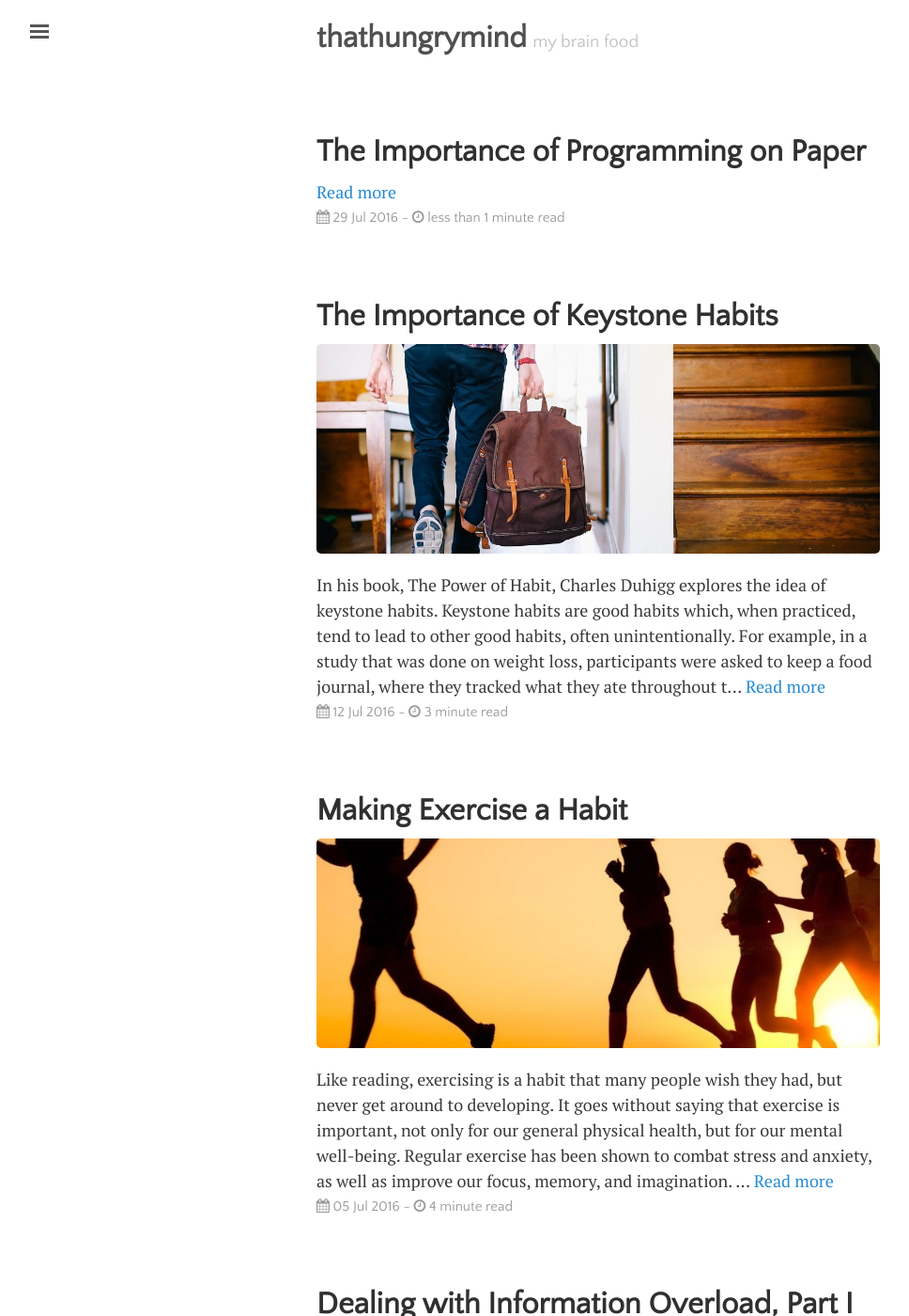
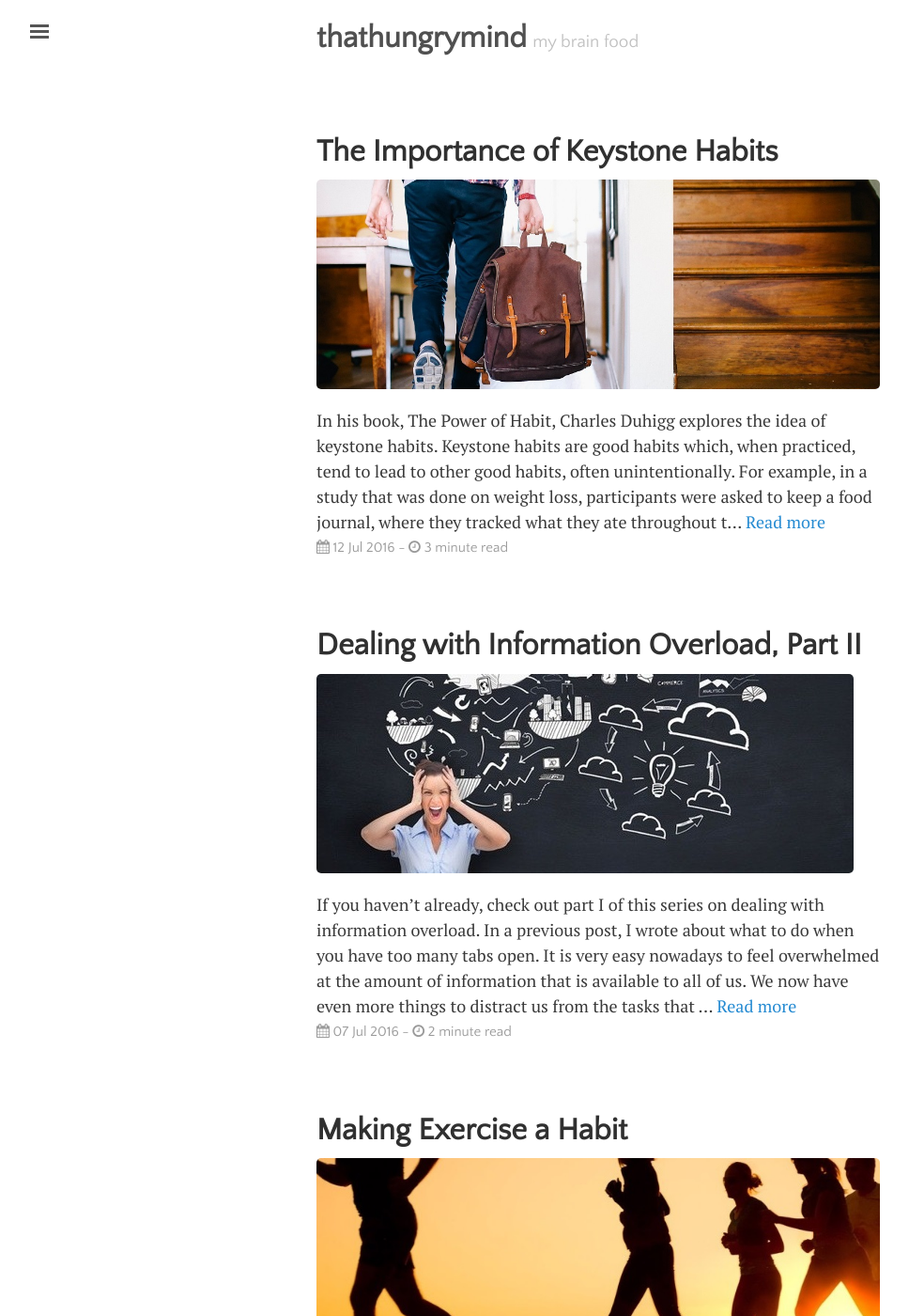
Before and after one commit to LeNPaul/that-hungry-mind, a Jekyll site: the page built from index.html, in a window 1280 px wide and 1400 px high. Shown: the whole window at 94% size, without its empty margins (3-971 px from the left). Built offline with Jekyll 4.4.1, drawn with Linux system fonts in a browser that asks for light colours; nearby versions of some CDN libraries; the list of posts is cut into pages by our own code.

Commit message:
Add blog posts and update site

```diff
--- a/_config.yml
+++ b/_config.yml
@@ -7,8 +7,8 @@ permalink:           none
 title:               "thathungrymind"
 tagline:             "my brain food"
 description:         "thathungrymind | my brain food"
-url:                 #"http://lenpaul.github.io"
-baseurl:             #"/hungry-minds"
+url:                 "http://lenpaul.github.io"
+baseurl:             "/hungry-minds"
 gems:                [jekyll-paginate]
 paginate:            8
 
--- /dev/null
+++ b/_posts/journal/2016-07-07-Dealing-with-Information-Overload-Part-II.md
@@ -0,0 +1,43 @@
+---
+layout: post
+title: "Dealing with Information Overload, Part II"
+categories: journal
+tags: [productivity]
+image:
+  feature:
+  teaser: overload2-teaser.jpg
+  credit:
+  creditlink:
+---
+
+*If you haven’t already, check out <a href="https://hungryminds.quora.com/Dealing-with-Information-Overload-Part-I">part I</a> of this series on dealing with information overload.*
+
+<img src="{{ site.url }}/images/overload2.jpg">
+
+In a previous post, I wrote about <a href="https://hungryminds.quora.com/Dealing-with-Information-Overload-Part-I">what to do when you have too many tabs open</a>.
+
+It is very easy nowadays to feel overwhelmed at the amount of information that is available to all of us. We now have even more things to distract us from the tasks that we are supposed to be dong.
+
+Although using <a href="http://www.one-tab.com/">OneTab</a> is a good solution to implement whenever you find yourself overwhelmed with open tabs, it is really only a temporary fix to help you focus your the current tasks at that moment. How do you actually get around to reading all those links?
+
+**Ideally, you shouldn’t.**
+
+Many of the articles that we come across aren’t really all that important. They may seem important at the time, but that might be because we are looking for any excuse to avoid our important tasks. Procrastination kicks in, and everything else suddenly seems more urgent and important.
+
+Of course, not many people, including myself. are going to be willing to close all of their unimportant tabs. The solution is to find an efficient way to save these tabs for later, so that you can more easily close these tabs.
+
+I personally use <a href="https://getpocket.com">Pocket</a> and <a href="https://evernote.com/">Evernote</a> for saving articles to read for later. Evernote acts like a second brain for me, where I can store all kinds of information for later reference. Pocket on the other hand is what I use to read the articles that I save for later.
+
+You could just stick with using OneTab, but I view that as a temporary fix, or as a way to manage a large number of open tabs. Evernote and Pocket allow me to actually revisit these links later if I wish to on my phone, tablet, or eReader. An advantage of this is that I can do this while waiting for the bus, or in line for something.
+
+So whenever I find myself overwhelmed with tabs full of unrelated articles to read later, I’ll save them to my Pocket, and close that tab. I use the <a href="https://evernote.com/webclipper/">Evernote web clipper</a> to throw everything else into Evernote.
+
+Many times, when I do need to find a certain article that I came across a few weeks ago, I can easily find it using Evernote’s search function.
+
+**The point is that by saving these links somewhere, I have peace of mind that the link will be there, so I can focus on what I need to be focusing on at the moment.**
+
+I find that the majority of the time, I rarely get around to reading these articles, or visiting these links again.
+
+*If you would like to read more, please follow my blog on Quora at <a href="https://hungryminds.quora.com/">Hungry Minds</a>. You can also follow me on Twitter if you would like to continue the conversation there!*
+
+<a href="https://hungryminds.quora.com/Dealing-With-Information-Overload-Part-II">Originally published on Quora</a>
--- a/_posts/journal/2016-07-12-The-Importance-of-Keystone-Habits.md
+++ b/_posts/journal/2016-07-12-The-Importance-of-Keystone-Habits.md
@@ -18,7 +18,7 @@ Interestingly enough, the habit of tracking food consumption led to the habit of
 
 An important characteristic of many keystone habits is that they are often habits which depend on tracking and quantifying something that you are trying to improve on. It’s not hard to see how the above study could also be extended to other habits, another example being that of a graduate student who stopped her nail-biting habit in large part <a href="http://www.huffingtonpost.com/charles-duhigg/breaking-habits_b_1509783.html">by recording each time she bit her nails</a>.
 
-Here are some keystone habits that I personally practice myself in my own life, that I feel have the greatest impact:
+**Here are some keystone habits that I personally practice myself in my own life, that I feel have the greatest impact:**
 
 ### Journaling
 
@@ -49,3 +49,7 @@ Among the many obvious benefits of reading more books, reading has been shown to
 ### Conclusion
 
 It is always a good idea to pick only one habit to work on at a time. There will time to develop other habits, but if you try to do too many habits at a time, you will end up doing none of them. These keystones habits will inevitably lead to other good habits anyways, so it’s a good idea not to get too greedy in the beginning.
+
+*If you would like to read more, please follow my blog on Quora at <a href="https://hungryminds.quora.com/">Hungry Minds</a>. You can also follow me on Twitter if you would like to continue the conversation there!*
+
+<a href="https://hungryminds.quora.com/The-Importance-of-Keystone-Habits">Originally published on Quora</a>
--- a/_posts/journal/2016-07-29-Importance-of-Programming-on-Paper.md
+++ /dev/null
@@ -1,11 +0,0 @@
----
-layout: post
-title: "The Importance of Programming on Paper"
-categories: journal
-tags: [programming]
-image:
-  feature:
-  teaser:
-  credit:
-  creditlink:
----
```
Also changed, not shown: _posts/journal/2016-06-30-Dealing-with-Information-Overload-Part-I.md (+1 -1 lines), images/overload2-teaser.jpg (added), images/overload2.jpg (added).
